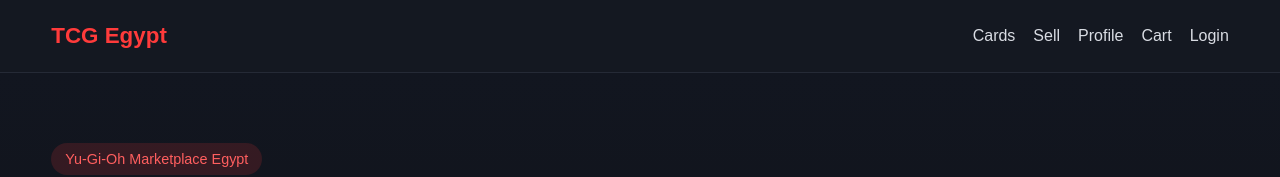
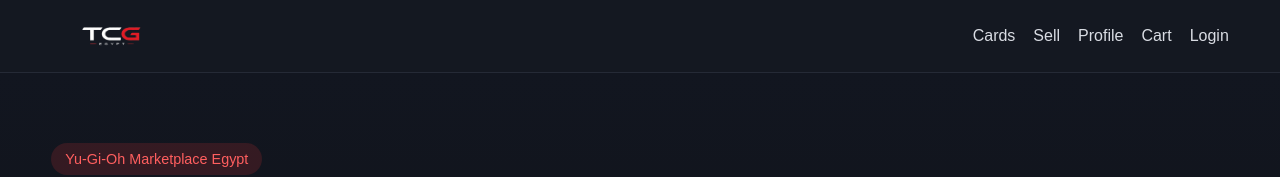
Before and after one commit to AymanTarek15/tcg-egypt, a Next.js app: page / in a window 1280 px wide. Shown: the top 177 px of the page. Built offline with nearby package versions, Linux system fonts and the light colour scheme; no server answers.

Commit message:
Updated the logo

```diff
--- a/src/app/components/layout/Navbar/Navbar.jsx
+++ b/src/app/components/layout/Navbar/Navbar.jsx
@@ -6,6 +6,8 @@ import { useRouter } from "next/navigation";
 import Container from "../Container/Container";
 import styles from "./Navbar.module.css";
 import { isLoggedIn, logoutUser } from "@/lib/auth";
+import Image from "next/image";
+
 
 const API_BASE = process.env.NEXT_PUBLIC_API_BASE_URL;
 
@@ -98,9 +100,19 @@ export default function Navbar() {
     <header className={styles.navbar}>
       <Container>
         <div className={styles.wrapper}>
+          {/* <Link href="/" className={styles.logo} onClick={closeMenu}>
+            TCG Egypt
+          </Link> */}
+
           <Link href="/" className={styles.logo} onClick={closeMenu}>
-            TCG Egypt
-          </Link>
+  <Image
+    src="/Logo.png"
+    alt="TCG Egypt Logo"
+    width={120}
+    height={70}
+    priority
+  />
+</Link>
 
           <button
             type="button"
```
Also changed, not shown: public/Logo.png (added), public/logo4.png (added).
